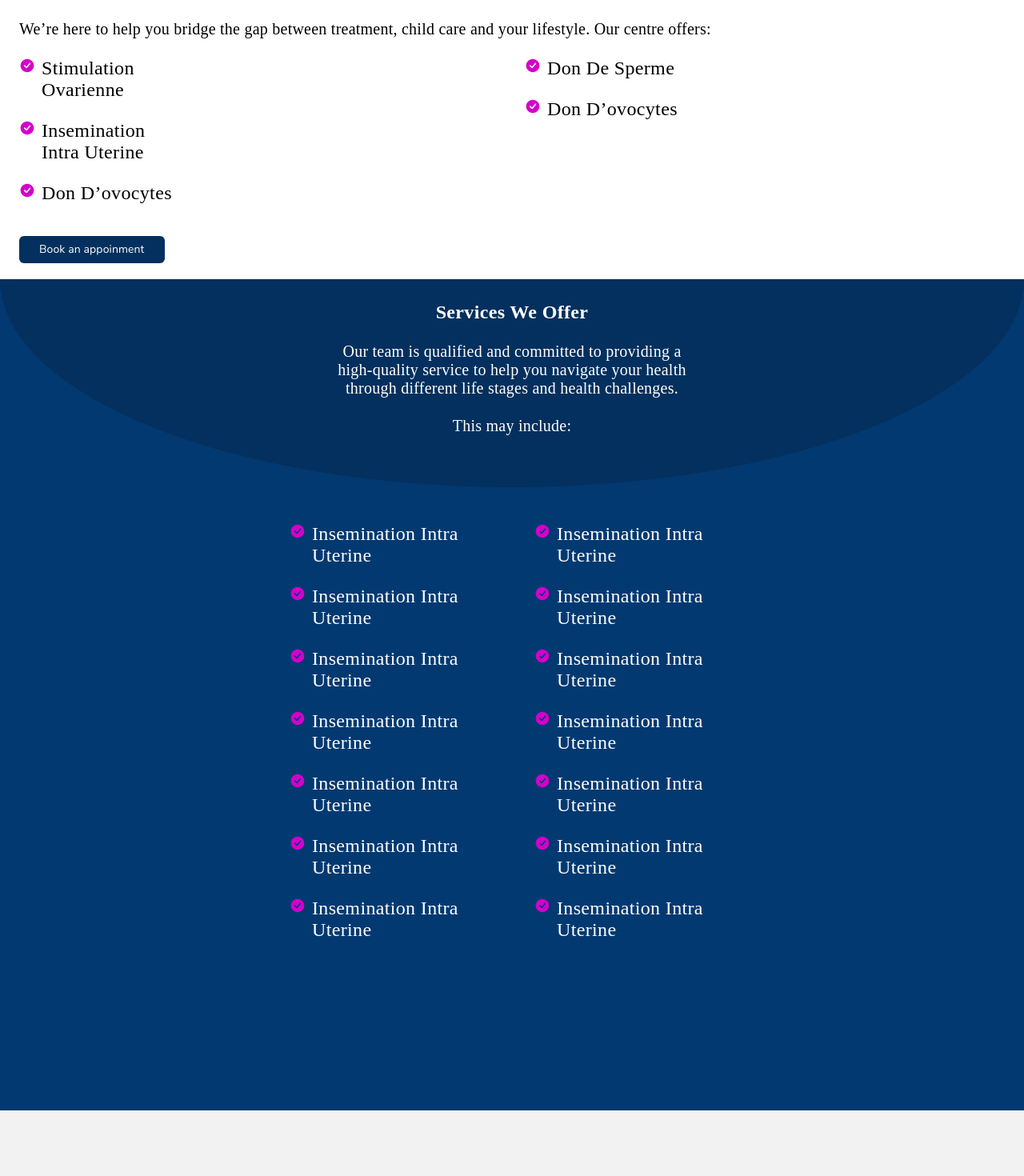
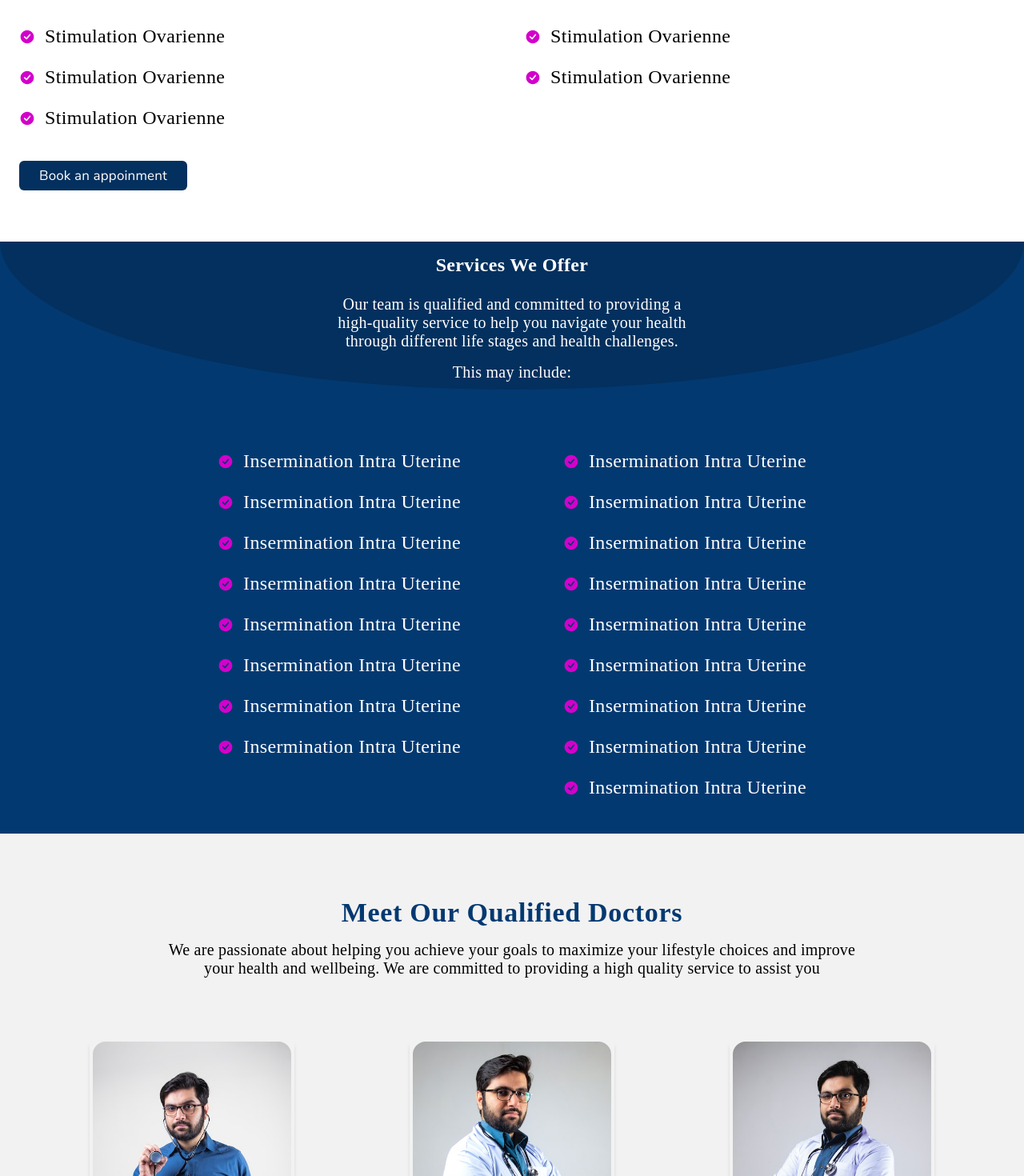
Before and after one commit to rex-9/LetsCodeEarning-1, a React (Vite) app: page /about in a window 1280 px wide. Shown: the part 600-2070 px from the top of the page at 80% size. Built offline with nearby package versions, Linux system fonts and the light colour scheme.

Commit message:
added LabTest page one

```diff
--- a/src/assets/index.jsx
+++ b/src/assets/index.jsx
@@ -16,4 +16,6 @@ export { default as Doctor1 } from './img/about-photo-1.png' ;
 export { default as Doctor2 } from './img/about-photo-2.png' ;
 export { default as Doctor3 } from './img/about-photo-3.png' ;
 export { default as Check } from './svg/checkbox-filled.svg' ;
-export { default as Arrow } from './svg/arrow-right.svg'
+export { default as Arrow } from './svg/arrow-right.svg';
+export { default as Lab } from './img/contact-photo-1.png';
+export {default as Phonecalling } from './svg/phone-calling.svg'
--- a/src/components/Banner.jsx
+++ b/src/components/Banner.jsx
@@ -3,7 +3,7 @@ import { breakAfterSpaces } from "../libs/utils";
 
 const Banner = ({ heading, subheading, img, alt }) => {
   return (
-    <div className="mt-48 grid h-16 round grid-cols-2 font-NunitoSans md:h-44">
+    <div className="mt-28 md:mt-32 grid h-16 round grid-cols-2 font-NunitoSans md:h-44">
       <div className="bg-secondary-600">
         <div className="flex flex-col items-start gap-1 py-[0.5625rem] pl-[1.5rem] pr-[5.6875rem] md:py-[1.25rem] md:pl-[7.4rem] md:pr-[26rem]">
           <p className="text-body-text-2 capitalize text-primary-600 md:text-header-3">
--- a/src/components/Button.jsx
+++ b/src/components/Button.jsx
@@ -3,16 +3,17 @@ import { cva } from "class-variance-authority";
 import { cn } from "../libs/library";
 
 const buttonVariants = cva(
-  "inline-flex items-center justify-center rounded-[0.375rem] text-medium font-NunitoSans disabled:opacity-50 disabled:pointer-events-none",
+  "inline-flex items-center justify-center rounded-[0.375rem] md:text-medium text-body-text-1 font-NunitoSans text-neutral-100  disabled:opacity-50 disabled:pointer-events-none",
   {
     variants: {
       variant: {
-        default: "bg-secondary-700 text-neutral-100",
-        transparent: "bg-transparent border-[1px] border-neutral-100 text-neutral-100",
+        default: "bg-secondary-700 ",
+        transparent: "bg-transparent border-[1px] border-neutral-100 ",
         form: "bg-primary-600 text-neutral-100",
-        icon: "border-[2px] border-[#4ADE80] text-primary-1000"
+        icon: "border-[2px] border-[#4ADE80] "
       },
       size: {
+
         default: "py-[0.625rem] px-[1.5625rem] gap-[0.625rem]",
         icon: "py-[0.875rem] pr-[1.58375rem] pl-[1.58188rem] gap-[2.90313rem]"
       },
--- a/src/components/CardAbout.jsx
+++ b/src/components/CardAbout.jsx
@@ -7,8 +7,8 @@ const CardAbout = ({
 }) => {
   return (
         <div>
-           <section  className="max-w-[270px] mx-auto px-1 shadow-md">
-                <img src={imgSrc} alt={imgAlt} className="aspect-square object-cover"/>
+           <section  className="max-w-[327px] md:max-w-xs mx-auto px-1 shadow-md">
+                <img src={imgSrc} alt={imgAlt} className="aspect-square object-cover rounded-t-2xl"/>
                 <div className="text-center px-10 py-8">
                     <h3 className="text-secondary-600 font-semibold text-medium md:text-header-1 ">{name}</h3>
                     <p className="text-body-text-1 md:text-body-text-1">{job}</p>
--- /dev/null
+++ b/src/components/Circle.jsx
@@ -0,0 +1,14 @@
+/* eslint-disable react/prop-types */
+import {Check} from '../assets'
+const Circle = ({name}) => {
+  return (
+    <div>
+        <li className="flex pt-6 items-center ">
+            <img src={Check} alt="" className='max-w-[20px]' />
+            <p className='ps-3 text-body-text-1 md:text-header-2'>{name}</p>
+        </li>
+    </div>
+  )
+}
+
+export default Circle
--- a/src/components/CircleList.jsx
+++ b/src/components/CircleList.jsx
@@ -1,80 +1,33 @@
-import {Check} from '../assets'
+// import {Check} from '../assets'
+import Circle from '../components/Circle'
 
 const CircleList = () => {
   return (
     <div >
-       <div className="grid grid-cols-2 gap-10 md:gap-14 list-none  py-14 px-6 w-full relative z-10 text-body-text-1 md:text-header-2">
+       <div className="grid grid-cols-2 gap-12 md:gap-14 lg:gap-32 list-none py-14 lg:py-11 px-6 w-full relative z-10 ">
+
         <div className="ms-auto">
-            <ul className=''>
-                <li className='flex pt-6 max-w-[250px] '>
-                  <img src={Check} alt="" className=' h-full max-w-[20px] '  />
-                  <p className='ps-2 '>Insemination Intra Uterine</p>
-                </li>
-                <li className='flex pt-6 max-w-[250px] '>
-                  <img src={Check} alt="" className=' h-full max-w-[20px] '  />
-                  <p className='ps-2 '>Insemination Intra Uterine</p>
-                </li>
-                <li className='flex pt-6 max-w-[250px] '>
-                  <img src={Check} alt="" className=' h-full max-w-[20px] '  />
-                  <p className='ps-2 '>Insemination Intra Uterine</p>
-                </li>
-                <li className='flex pt-6 max-w-[250px] '>
-                  <img src={Check} alt="" className=' h-full max-w-[20px] '  />
-                  <p className='ps-2 '>Insemination Intra Uterine</p>
-                </li>
-                <li className='flex pt-6 max-w-[250px] '>
-                  <img src={Check} alt="" className=' h-full max-w-[20px] '  />
-                  <p className='ps-2 '>Insemination Intra Uterine</p>
-                </li>
-                <li className='flex pt-6 max-w-[250px] '>
-                  <img src={Check} alt="" className=' h-full max-w-[20px] '  />
-                  <p className='ps-2 '>Insemination Intra Uterine</p>
-                </li>
-                <li className='flex pt-6 max-w-[250px] invisible md:visible '>
-                  <img src={Check} alt="" className=' h-full max-w-[20px] '  />
-                  <p className='ps-2 '>Insemination Intra Uterine</p>
-                </li>
-            </ul>
+            <Circle name={"Insermination Intra Uterine"}></Circle>
+            <Circle name={"Insermination Intra Uterine"}></Circle>
+            <Circle name={"Insermination Intra Uterine"}></Circle>
+            <Circle name={"Insermination Intra Uterine"}></Circle>
+            <Circle name={"Insermination Intra Uterine"}></Circle>
+            <Circle name={"Insermination Intra Uterine"}></Circle>
+            <Circle name={"Insermination Intra Uterine"}></Circle>
+            <Circle name={"Insermination Intra Uterine"} ></Circle>
+
         </div>
         <div className="me-auto">
-            <ul>
-                <li className='flex pt-6 max-w-[250px] '>
-                  <img src={Check} alt="" className=' h-full max-w-[20px] '  />
-                  <p className='ps-2 '>Insemination Intra Uterine</p>
-                </li>
-                <li className='flex pt-6 max-w-[250px] '>
-                  <img src={Check} alt="" className=' h-full max-w-[20px] '  />
-                  <p className='ps-2 '>Insemination Intra Uterine</p>
-                </li>
-                <li className='flex pt-6 max-w-[250px] '>
-                  <img src={Check} alt="" className=' h-full max-w-[20px] '  />
-                  <p className='ps-2 '>Insemination Intra Uterine</p>
-                </li>
-                <li className='flex pt-6 max-w-[250px] '>
-                  <img src={Check} alt="" className=' h-full max-w-[20px] '  />
-                  <p className='ps-2 '>Insemination Intra Uterine</p>
-                </li>
-                <li className='flex pt-6 max-w-[250px] '>
-                  <img src={Check} alt="" className=' h-full max-w-[20px] '  />
-                  <p className='ps-2 '>Insemination Intra Uterine</p>
-                </li>
-                <li className='flex pt-6 max-w-[250px] '>
-                  <img src={Check} alt="" className=' h-full max-w-[20px] '  />
-                  <p className='ps-2 '>Insemination Intra Uterine</p>
-                </li>
-                <li className='flex pt-6 max-w-[250px] '>
-                  <img src={Check} alt="" className=' h-full max-w-[20px] '  />
-                  <p className='ps-2 '>Insemination Intra Uterine</p>
-                </li>
-                <li className='flex pt-6 max-w-[250px] visible md:invisible'>
-                  <img src={Check} alt="" className=' h-full max-w-[20px] '  />
-                  <p className='ps-2 '>Insemination Intra Uterine</p>
-                </li>
-                <li className='flex pt-6 max-w-[250px] visible md:invisible'>
-                  <img src={Check} alt="" className=' h-full max-w-[20px] '  />
-                  <p className='ps-2 '>Insemination Intra Uterine</p>
-                </li>
-            </ul>
+            <Circle name={"Insermination Intra Uterine"}></Circle>
+            <Circle name={"Insermination Intra Uterine"}></Circle>
+            <Circle name={"Insermination Intra Uterine"}></Circle>
+            <Circle name={"Insermination Intra Uterine"}></Circle>
+            <Circle name={"Insermination Intra Uterine"}></Circle>
+            <Circle name={"Insermination Intra Uterine"}></Circle>
+            <Circle name={"Insermination Intra Uterine"}></Circle>
+            <Circle name={"Insermination Intra Uterine"}></Circle>
+            <Circle name={"Insermination Intra Uterine"}></Circle>
+
         </div>
       </div>
     </div>
--- a/src/pages/About.jsx
+++ b/src/pages/About.jsx
@@ -1,17 +1,16 @@
-import {HomeServices2,Doctor1,Doctor2,Doctor3,Check} from '../assets'
+import {HomeServices2,Doctor1,Doctor2,Doctor3}  from '../assets'
 import Banner from '../components/Banner'
 import CircleList from '../components/CircleList'
 import AboutCard from '../components/CardAbout'
 import Button from '../components/Button'
+import LabTest from './LabTest'
+import Circle from '../components/Circle'
 
 const About = () => {
   return (
     <div className="font-['NunitoSans']">
-
-
-
-      <Banner heading="About" subheading="Hopital Prive Autel D’elie" img={HomeServices2} alt="banner photo for about us page" className="mt-36"   />
-       <article className='pb-5 pt-8 px-6 text-body-text-1 '>
+      <Banner heading="About" subheading="Hopital Prive Autel D’elie" img={HomeServices2} alt="banner photo for about us page" />
+       <article className='pb-16 pt-8 px-6 text-body-text-1 '>
           <section>
 
             <h2 className='text-secondary-600  font-bold text-medium md:text-header-4'>
@@ -36,68 +35,56 @@ const About = () => {
           <section className='grid grid-cols-2 pt-6 gap-8 pb-10 text-body-text-1 md:text-header-2'>
             <div className="">
               <ul>
-                  <li className='flex max-w-[200px]'>
-                    <img src={Check} alt="" className='h-full max-w-[20px] ' />
-                    <p className='ps-2 '>Stimulation Ovarienne</p>
-                  </li>
-                  <li className='flex pt-6 max-w-[200px] '>
-                    <img src={Check} alt="" className=' h-full max-w-[20px] '  />
-                  <p className='ps-2 '>Insemination Intra Uterine</p>
-                  </li>
-                  <li className='flex pt-6 max-w-[200px] '>
-                    <img src={Check} alt="" className=' h-full max-w-[20px]'  />
-                    <p className='ps-2 '>Don D’ovocytes</p>
-                </li>
+                  <Circle name={"Stimulation Ovarienne"}></Circle>
+                  <Circle name={"Stimulation Ovarienne"}></Circle>
+                  <Circle name={"Stimulation Ovarienne"}></Circle>
               </ul>
             </div>
             <div className="">
               <ul>
-                  <li className='flex max-w-[200px]'>
-                    <img src={Check} alt="" className=' h-full max-w-[20px]'  />
-                    <p className='ps-2 '>Don De Sperme</p>
-                  </li>
-                  <li className='flex pt-6 max-w-[200px]'>
-                      <img src={Check} alt="" className=' h-full max-w-[20px]'  />
-                      <p className='ps-2'>Don D’ovocytes</p>
-                  </li>
+                  <Circle name={"Stimulation Ovarienne"}></Circle>
+                  <Circle name={"Stimulation Ovarienne"}></Circle>
+
               </ul>
             </div>
+          </section>
 
-          </section>
+          <div className="text-center md:text-left">
            <Button variant={'default'}>Book an appoinment</Button>
+          </div>
        </article>
 
       <section className='bg-secondary-600 text-[#fff] relative z-10 '>
-        <div className="w-full  relative bg-cover bg-center md:py-7 py-6 ">
-          <div className="max-w-xs md:max-w-md mx-auto text-center h-full gap-6 ">
+
+          <div className="max-w-md mx-auto text-center md:py-4 pt-6 relative">
             <h2 className="font-semibold  text-medium  md:text-header-2">Services We Offer </h2>
-            <p className=' md:pt-6 md:pb-6 text-body-text-1 md:text-header-1'>
+            <p className='w-2/3 md:w-full mx-auto md:pt-6 pt-3 pb-4 text-body-text-1 md:text-header-1'>
               Our team is qualified and committed to providing a high-quality service to help you
               navigate your health through different life stages and health challenges.
             </p>
-            <span className='text-body-text-2 md:text-header-1'>This may include:</span>
+            <span className='text-body-text-2 md:pt-6 md:text-header-1'>This may include:</span>
           </div>
 
-        </div>
         <div className='absolute  top-0 w-full h-1/4 circle  bg-secondary-700 -z-10'></div>
 
            <CircleList></CircleList>
       </section>
 
-      <section className='px-6 pb-14 bg-[#f2f2f2] md:px-28'>
-         <div className="text-center  w-full px-5 pt-8 md:py-20">
+      <section className='px-6 pb-14 md:pb-24 bg-[#f2f2f2] md:px-28'>
+         <div className="text-center   mx-auto py-8 md:py-20">
            <h2 className='text-medium md:text-header-4 text-secondary-600 font-semibold'>Meet Our Qualified Doctors</h2>
-            <p className='pt-4 pb-8 max-w-3xl m-auto text-body-text-1 md:text-header-1'>
+            <p className='pt-4 max-w-[327px]  md:max-w-4xl m-auto text-body-text-1 md:text-header-1'>
               We are passionate about helping you achieve your goals to maximize your lifestyle choices and improve your health and wellbeing. We are committed to providing a high quality service to assist you
             </p>
           </div>
-          <div className="grid lg:grid-cols-3 gap-10">
+          <div className="grid lg:grid-cols-3 gap-6 md:gap-16 xl:gap-36">
             <AboutCard imgSrc={Doctor1} imgAlt="Dr Tabitha Tan" name="Dr Tabitha Tan" job="Surgical department" />
             <AboutCard imgSrc={Doctor2} imgAlt="Dr Tabitha Tan" name="Dr Tabitha Tan" job="Surgical department" />
             <AboutCard imgSrc={Doctor3} imgAlt="Dr Tabitha Tan" name="Dr Tabitha Tan" job="Surgical department" />
 
         </div>
       </section>
+      <LabTest></LabTest>
     </div>
   )
 }
--- /dev/null
+++ b/src/pages/LabTest.jsx
@@ -0,0 +1,38 @@
+import {Lab,Phonecalling, WhatsappIcon} from '../assets'
+import Buttonbooking from '../components/Button'
+const LabTest = () => {
+  return (
+    <div>
+         <div className="w-screen h-auto flex flex-col md:flex-row bg-secondary-700 text-[#fff]  md:items-center  py-10 px-6 md:pt-[80px] md:pb-[100px] md:px-6 md:gap-4 xl:pt-[103px] xl:pb-[120px] xl:pl-[176px] xl:pr-[202px] xl:gap-[110px]">
+          <article className='max-w-sm md:max-w-lg mx-auto'>
+                <div className="">
+                    <p className='text-header-1 lg:text-header-5'>
+                        Request your <span className="text-primary-600">lab test</span> from anywhere within Lome-Togo.
+                    </p>
+                    <p className='pt-4 pb-4 text-[14px] text-body-text-1 lg:text-header-1 text-primary-600'>Available Monday to Friday from 8:00AM to 5:00PM.</p>
+                </div>
+                <div className="lg:py-12  pb-10">
+                    <Buttonbooking variant='form'  >Book for your test now</Buttonbooking>
+                </div>
+                <div className="flex items-center">
+                    <div className="flex">
+                        <img src={Phonecalling} alt="" />
+                        <div className="flex flex-col ps-4  justify-center pr-10 md:pr-2 lg:pr-20 lg:ps-6">
+                            <span className='text-body-text-1 lg:text-header-3'>92507822</span>
+                            <span className='text-body-text-1 lg:text-header-3'>92507822</span>
+                        </div>
+                        <Buttonbooking variant='icon' size={'icon'} >Chat with us{<WhatsappIcon/>}</Buttonbooking>
+                    </div>
+                </div>
+          </article>
+
+          <section className='pt-11 w-full  max-w-sm mx-auto'>
+                <img src={Lab} alt="" className='w-full h-full object-cover'  />
+          </section>
+
+        </div>
+    </div>
+  )
+}
+
+export default LabTest
```
Lines whose indentation alone changed are shown as unchanged.
